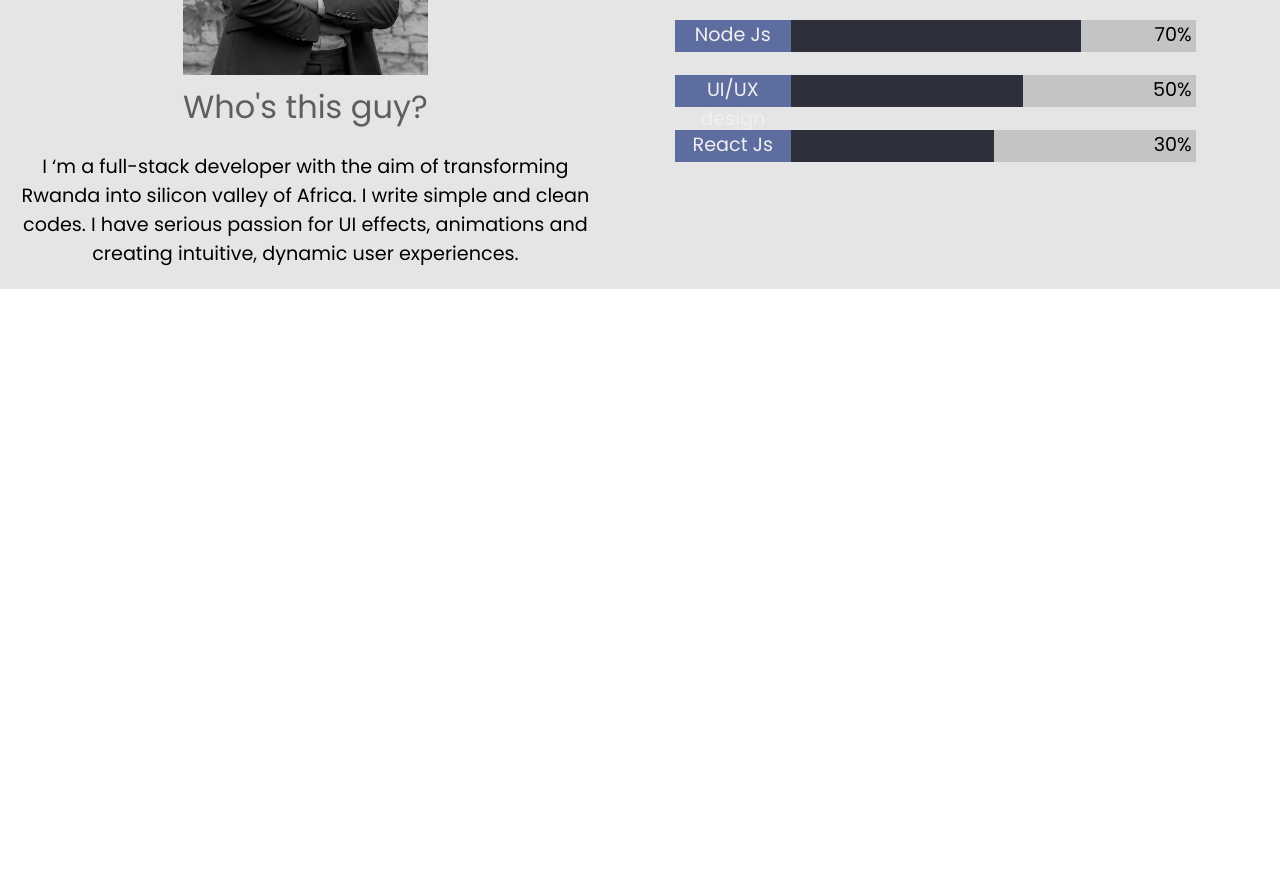
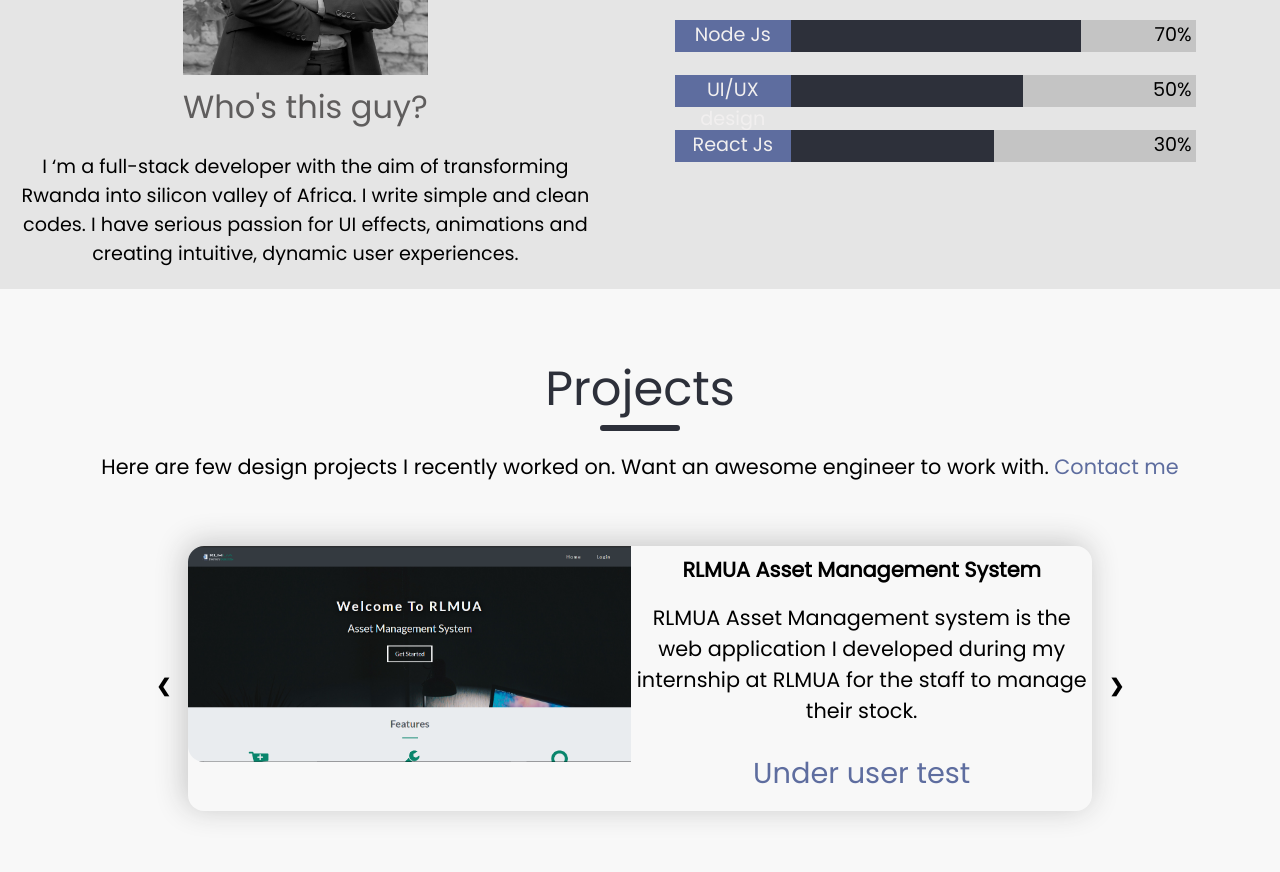
Before and after one commit to James-nyagatare/MyBrand, a plain HTML site: page UI/index.html in a window 1280 px wide. Shown: the part 1503-2375 px from the top of the page. Before the commit the page ends 1792 px from the top, so only its background shows below. Drawn offline with Linux system fonts and the light colour scheme.

Commit message:
feat(Projects): add responsive projects page - create projects page structure - make projects page responsive - add slideShow to projects page N/A

```diff
--- a/UI/css/styles.css
+++ b/UI/css/styles.css
@@ -5,6 +5,9 @@
   padding: 0;
   box-sizing: border-box;
   font-family: "Poppins", sans-serif;
+}
+body {
+  overflow-x: hidden;
 }
 :root {
   --dark-blue: #2d303a;
@@ -84,12 +87,14 @@ nav {
   right: 0;
   overflow-x: hidden;
   display: none;
+  z-index: 1;
   /* width: 0; */
 }
 .side-nav > .side-links {
   padding: 1rem;
   height: 100%;
   list-style-type: none;
+  z-index: 1;
 }
 .side-links li {
   display: block;
@@ -190,7 +195,7 @@ img {
   padding: 0 1.5rem 0 0;
 }
 .center {
-  margin-top: 2rem;
+  padding: 2rem 0;
 }
 .center a {
   font-size: 1.2rem;
@@ -226,15 +231,15 @@ img {
   }
   .greet:nth-child(1) {
     font-weight: 150;
-    font-size: 1.2rem;
+    font-size: 1.3rem;
   }
   .greet:nth-child(2) {
     font-weight: 150;
-    font-size: 1rem;
+    font-size: 1.1rem;
   }
   .greet:nth-child(3) {
     font-weight: 100;
-    font-size: 0.8rem;
+    font-size: 1rem;
     padding: 0 0.5rem;
   }
   .center a {
@@ -441,11 +446,11 @@ img {
 }
 @media screen and (max-width: 768px) {
   .preference h5 {
-    font-size: 1rem;
+    font-size: 1.4rem;
     font-weight: 150;
   }
   .preference p {
-    font-size: 0.8rem;
+    font-size: 1.2rem;
   }
   .p-right {
     display: block;
@@ -471,6 +476,12 @@ img {
   }
 }
 @media screen and (max-width: 480px) {
+  .preference h5 {
+    font-size: 1rem;
+  }
+  .preference p {
+    font-size: 0.8rem;
+  }
   .better-knowledge {
     font-size: 0.8rem;
   }
@@ -505,3 +516,137 @@ img {
     width: 27%;
   }
 }
+
+/* projects-page */
+
+.project-page {
+  background-color: #f8f8f8;
+  min-height: 100vh;
+  font-size: 1.3rem;
+}
+.intro {
+  margin-top: 1.5%;
+  text-align: center;
+}
+.intro a {
+  color: var(--light-blue);
+  cursor: pointer;
+}
+.place-center {
+  position: relative;
+  margin: 5% auto;
+  text-align: center;
+  padding-left: 3rem;
+  min-height: 30vh;
+  max-width: 1000px;
+  user-select: none;
+}
+.prev,
+.next {
+  cursor: pointer;
+  position: absolute;
+  top: 50%;
+  width: auto;
+  padding: 16px;
+  margin-top: -22px;
+  color: #000;
+  font-weight: bold;
+  font-size: 18px;
+  transition: 0.6s ease;
+  border-radius: 0 3px 3px 0;
+  user-select: none;
+}
+.next {
+  right: 0;
+  border-radius: 3px 0 0 3px;
+}
+.prev {
+  left: 0;
+  border-radius: 3px 0 0 3px;
+}
+.prev:hover,
+.next:hover {
+  background-color: rgba(0, 0, 0, 0.8);
+  color: var(--font-color);
+}
+.project {
+  display: none;
+  width: 95%;
+  border-radius: 1rem;
+  box-shadow: -3px -3px 30px#c4c4c4;
+}
+.project-image img {
+  border-radius: 1rem 0 0 1rem;
+}
+.description {
+  display: flex;
+  flex-direction: column;
+  justify-content: space-between;
+}
+.description h4 {
+  padding: 0.5rem 0;
+}
+.description p {
+  padding: 0.6rem 0;
+}
+.description a {
+  color: var(--light-blue);
+  cursor: pointer;
+  font-size: 1.8rem;
+  padding: 1rem 0;
+}
+.inactiveLink {
+  pointer-events: none;
+  cursor: default;
+}
+.more-projects {
+  padding: 1rem;
+  display: flex;
+  justify-content: center;
+}
+.fade {
+  -webkit-animation-name: fade;
+  -webkit-animation-duration: 1.5s;
+  animation-name: fade;
+  animation-duration: 1.5s;
+}
+
+@-webkit-keyframes fade {
+  from {
+    opacity: 0.2;
+  }
+  to {
+    opacity: 1;
+  }
+}
+
+@keyframes fade {
+  from {
+    opacity: 0.2;
+  }
+  to {
+    opacity: 1;
+  }
+}
+@media screen and (max-width: 968px) {
+  .project {
+    display: flex;
+    flex-direction: column;
+  }
+  .project-image img {
+    border-radius: 1rem 1rem 0 0;
+  }
+}
+@media screen and (max-width: 768px) {
+  #projects {
+    font-size: 1.3rem;
+  }
+  .place-center {
+    padding-right: 1.2rem;
+  }
+}
+@media screen and (max-width: 480px) {
+  #projects {
+    font-size: 1rem;
+  }
+}
--- a/UI/index.html
+++ b/UI/index.html
@@ -20,7 +20,7 @@
                <a href="#about">About</a>
            </li>
            <li>
-               <a href="#">Projects</a>
+               <a href="#projects">Projects</a>
            </li>
            <li>
                <a href="#">Blog</a>
@@ -45,7 +45,7 @@
             <a href="#about">About</a>
         </li>
         <li>
-            <a href="#">Projects</a>
+            <a href="#projects">Projects</a>
         </li>
         <li>
             <a href="#">Blog</a>
@@ -152,6 +152,53 @@
         </section>
        </section>
 
+        <!-- Projects-page -->
+
+        <section id="projects" class="project-page">
+            <section class="header">
+                <P>Projects</P>
+                <hr >
+            </section>
+
+            <div class="intro">
+                <p>Here are few design projects I recently worked on. Want an awesome engineer to work with. <a>Contact me</a></p>
+            </div>
+
+            <div class="place-center">
+                <div class="project fade">
+                    <div class='project-image'>
+                        <img src="./images/UT.PNG" alt="">
+                    </div>
+                    <div class="description">
+                        <h4>RLMUA Asset Management System</h4>
+                        <p>RLMUA Asset Management system is the web application I developed during my internship at RLMUA for the staff to manage their stock.</p>
+                        <a class="inactiveLink" href="#">Under user test</a>
+                    </div>
+                  </div>
+
+                  <div class="project fade">
+                    <div class='project-image'>
+                        <img src="./images/MyDiary.png" alt="">
+                    </div>
+                    <div class="description">
+                        <h4>MyDiary</h4>
+                        <p>MyDiary is an API I built which will let users pen down their thoughts and feelings.</p>
+                        <a  href="https://github.com/James-nyagatare/MyDiary"  target="_blank">View code</a>
+                    </div>
+                  </div>
+
+                  <a class="prev" onclick="plusSlides(-1)">&#10094;</a>
+                  <a class="next" onclick="plusSlides(1)">&#10095;</a>
+
+            </div>
+
+            <div class="more-projects" >
+                <a href="https://github.com/James-nyagatare" target="_blank" button> <i class="fa fa-github"></i> More on github</a>
+            </div>
+
+       </section>
+
    <script src="./js/index.js"></script>
+   <script src="./js/slides.js"></script>
 </body>
 </html>
--- /dev/null
+++ b/UI/js/slides.js
@@ -0,0 +1,18 @@
+const slides = document.getElementsByClassName("project");
+let slideIndex = 1;
+
+const showSlides = (n) =>{
+    let i;
+    if (n > slides.length) {slideIndex = 1}
+    if (n < 1) {slideIndex = slides.length}
+    for (i = 0; i < slides.length; i++) {
+        slides[i].style.display = "none";
+    }
+
+    slides[slideIndex-1].style.display = "flex";
+  }
+
+  const plusSlides = (n) => {
+    showSlides(slideIndex += n);
+  }
+showSlides(slideIndex);
```
Also changed, not shown: UI/images/MyDiary.png (added), UI/images/UT.PNG (added).
